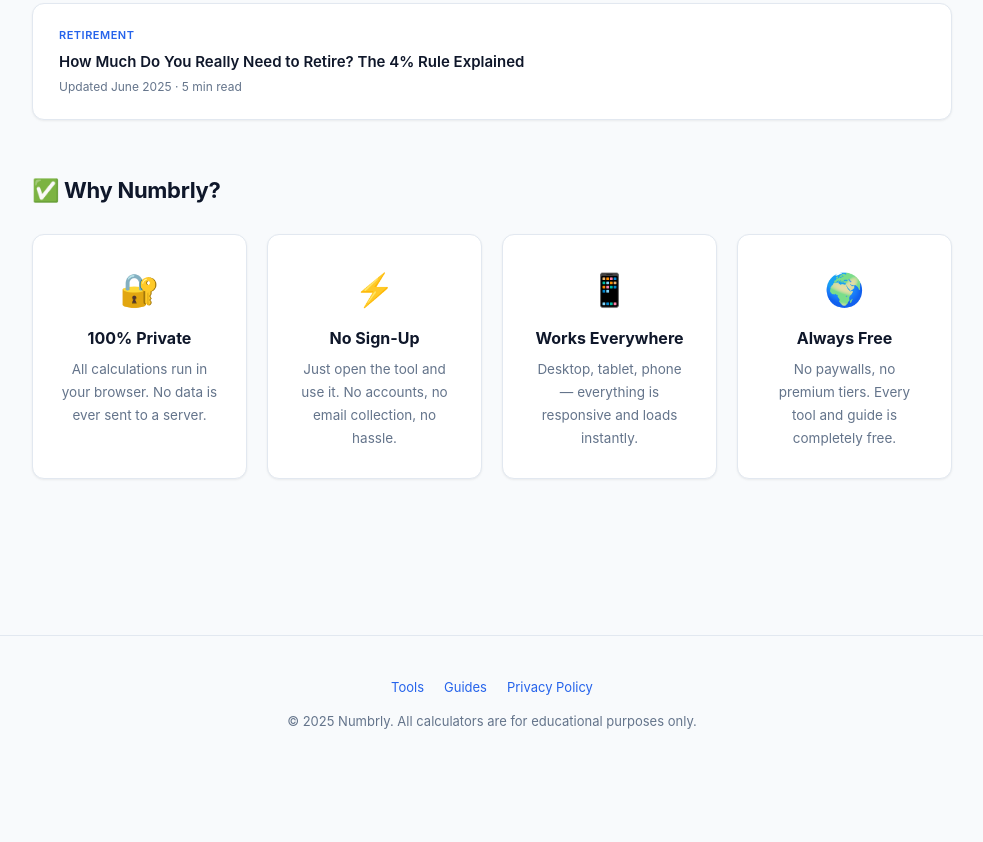
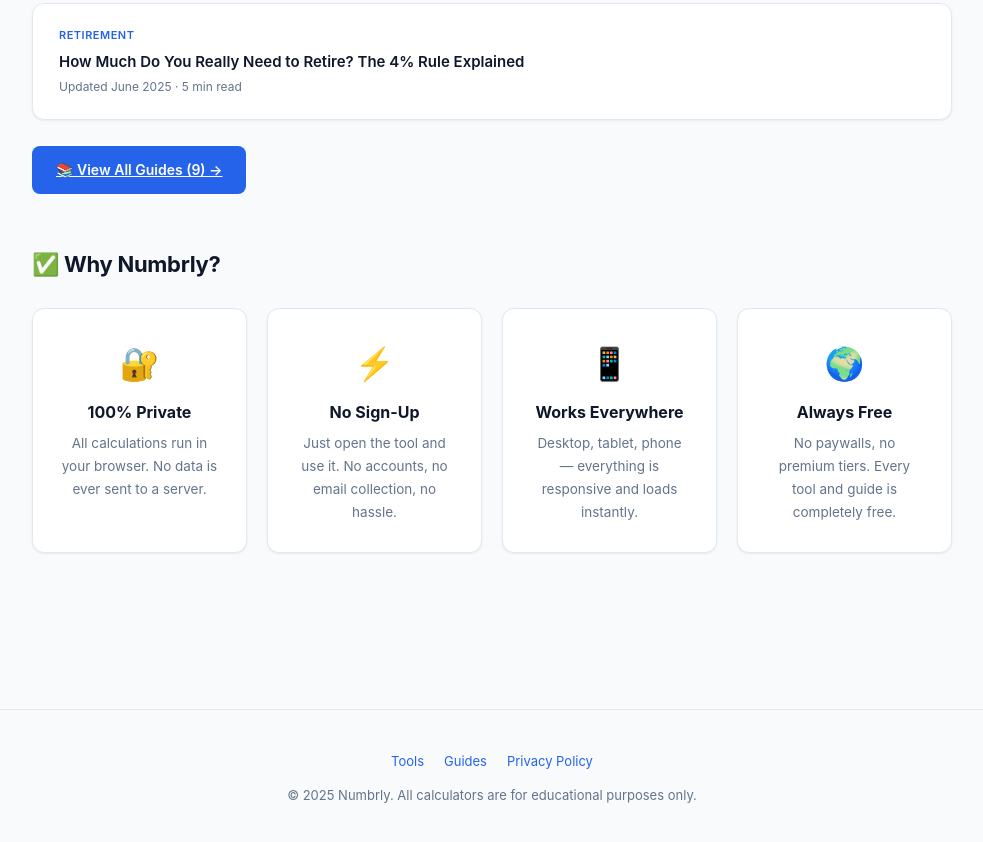
Before and after one commit to BLovo22/calcify, a plain HTML site: page index.html in a window 1280 px wide. Shown: the part 1782-2624 px from the top of the page, without its empty margins (148-1131 px from the left). Before the commit the page ends 2554 px from the top, so only its background shows below. Drawn offline with Linux system fonts and the light colour scheme.

Commit message:
Add View All Guides button on homepage

```diff
--- a/index.html
+++ b/index.html
@@ -86,6 +86,7 @@
       <h4>How Much Do You Really Need to Retire? The 4% Rule Explained</h4>
       <div class="art-date">Updated June 2025 &middot; 5 min read</div>
     </a>
+    <a href="guides/" class="btn" style="margin-top:12px;display:inline-block">&#x1F4DA; View All Guides (9) &rarr;</a>
   </section>
   <!-- Why -->
   <section>
```
